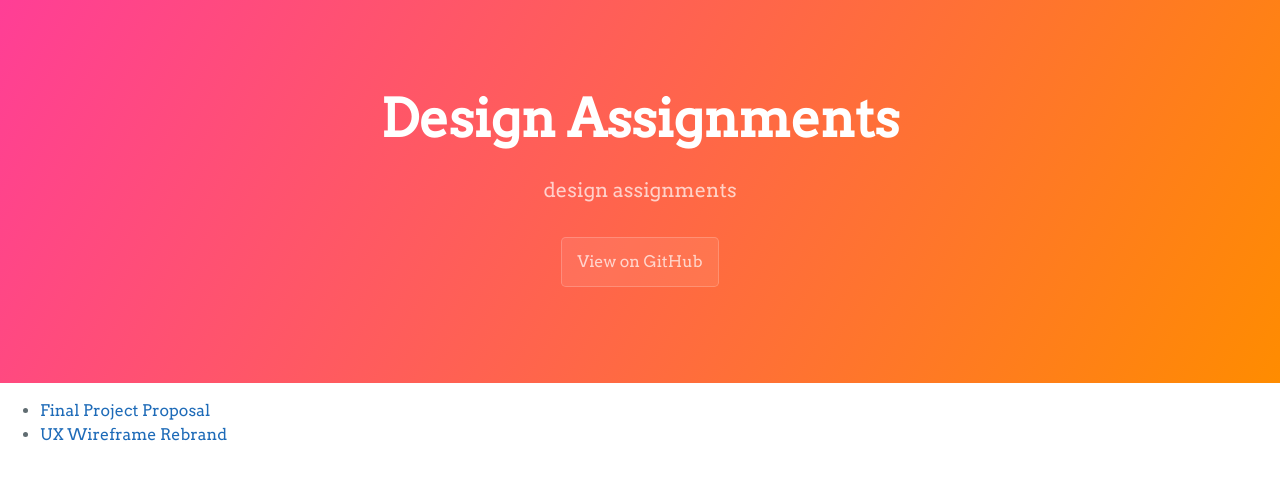
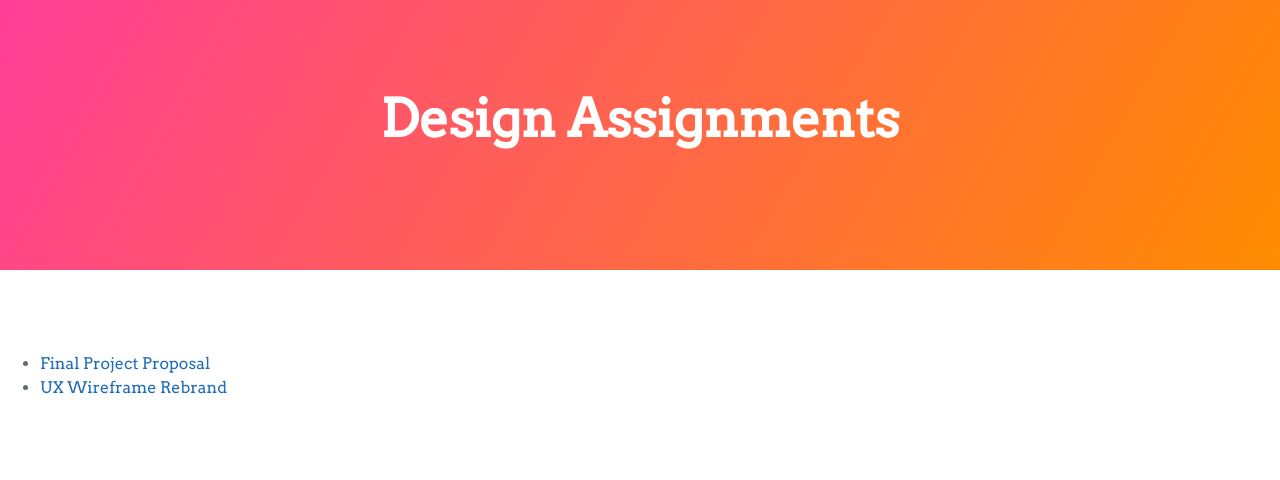
Before and after one commit to sydneytoth/IML400, a plain HTML site: page design assignments/index.html in a window 1280 px wide. Drawn offline with Linux system fonts and the light colour scheme; files that its build step writes are made by us from their sources.

Commit message:
Update index.html

```diff
--- a/design assignments/index.html
+++ b/design assignments/index.html
@@ -14,10 +14,9 @@
 <body>
 <section class="page-header">
       <h1 class="project-name">Design Assignments</h1>
-      <h2 class="project-tagline">design assignments</h2>
-      <a href="https://github.com/sydneytoth/IML400" class="btn">View on GitHub</a>
+      <h2 class="project-tagline"></h2>
 </section>
-
+  <a href="finalProposal.html" class="btn">Final Project Proposal</a>
 <ul>
   <li><a href="finalProposal.html">Final Project Proposal</a></li>
   <li><a href="uxWireframeRebrand.html">UX Wireframe Rebrand</a></li>
```
